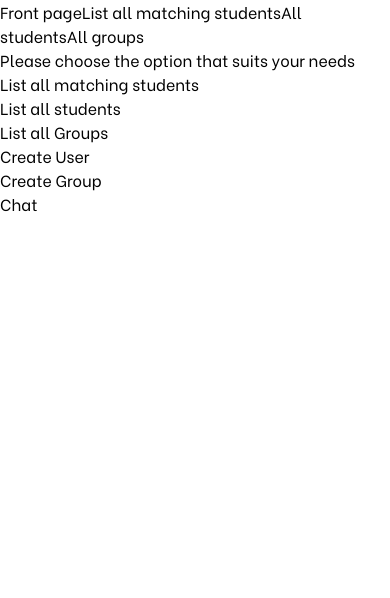
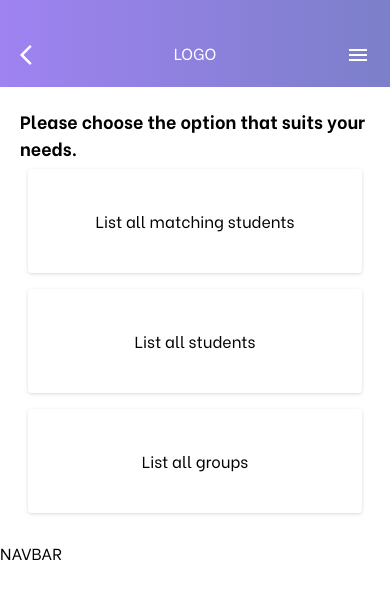
Before and after one commit to sanderns/pro201-exam, a React (Vite) app in the folder client/: page / in a window 390 px wide. Shown: the top 598 px of the page. Built offline with nearby package versions, Linux system fonts and the light colour scheme.

Commit message:
Added a Top bar for mobile screens and etc

```diff
--- a/client/package.json
+++ b/client/package.json
@@ -24,6 +24,10 @@
     "tailwindcss": "^3.0.24"
   },
   "dependencies": {
+    "@emotion/react": "^11.9.0",
+    "@emotion/styled": "^11.8.1",
+    "@mui/icons-material": "^5.8.0",
+    "@mui/material": "^5.8.1",
     "@parcel/transformer-react-refresh-wrap": "^2.5.0",
     "jest": "^28.1.0",
     "react": "^18.1.0",
--- a/client/public/index.css
+++ b/client/public/index.css
@@ -517,12 +517,20 @@ Ensure the default browser behavior of the `hidden` attribute.
   list-style-type: disc;
 }
 
+.flex-col {
+  flex-direction: column;
+}
+
 .items-center {
   align-items: center;
 }
 
 .justify-center {
   justify-content: center;
+}
+
+.justify-between {
+  justify-content: space-between;
 }
 
 .justify-around {
@@ -591,6 +599,10 @@ Ensure the default browser behavior of the `hidden` attribute.
 .px-4 {
   padding-left: 1rem;
   padding-right: 1rem;
+}
+
+.pt-10 {
+  padding-top: 2.5rem;
 }
 
 .text-center {
--- a/client/src/components/NavCard.jsx
+++ b/client/src/components/NavCard.jsx
@@ -1,12 +1,13 @@
 import React from "react";
 import { Typography } from "./Typography";
 
-export function NavCard({ element, children }) {
+export function NavCard({ href, element, children }) {
   return (
-    <div
+    <a
+      href={href}
       className={`rounded p-10 m-2 bg-white drop-shadow rounded flex justify-center items-center`}
     >
       <Typography element={element}>{children}</Typography>
-    </div>
+    </a>
   );
 }
--- /dev/null
+++ b/client/src/components/UI/TopBar.jsx
@@ -0,0 +1,23 @@
+import React from "react";
+import ArrowBackIosIcon from "@mui/icons-material/ArrowBackIos";
+import MenuIcon from "@mui/icons-material/Menu";
+
+export function TopBar() {
+  function handleClick() {
+    console.log("TODO: Fix this button");
+  }
+
+  return (
+    <div
+      className={`flex justify-between items-center p-5 pt-10 bg-gradient-to-r from-gradient-left to-gradient-right text-white`}
+    >
+      <a href="/">
+        <ArrowBackIosIcon />
+      </a>
+      <div>LOGO</div>
+      <button onClick={handleClick}>
+        <MenuIcon />
+      </button>
+    </div>
+  );
+}
--- a/client/src/index.jsx
+++ b/client/src/index.jsx
@@ -10,6 +10,7 @@ import { CreateUser } from "./pages/createUser";
 import { CreateGroup } from "./pages/createGroups";
 import { ListStudents } from "./listStudents";
 import { FrontPage } from "./pages/frontPage";
+import { Dashboard } from "./pages/Dashboard";
 
 function Application() {
   const isMobile = useMediaQuery({ query: "(max-width: 1024px)" });
@@ -22,16 +23,16 @@ function Application() {
         }}
       >
         <BrowserRouter>
-          <header>
-            <Link to={"/"}>Front page</Link>
-            <Link to={"/AllMatchingStudents"}>List all matching students</Link>
-            <Link to={"/AllStudents"}>All students</Link>
-            <Link to={"/AllGroups"}>All groups</Link>
-            <div className="menu-divider" />
-          </header>
+          {/*<header>*/}
+          {/*  <Link to={"/"}>Front page</Link>*/}
+          {/*  <Link to={"/AllMatchingStudents"}>List all matching students</Link>*/}
+          {/*  <Link to={"/AllStudents"}>All students</Link>*/}
+          {/*  <Link to={"/AllGroups"}>All groups</Link>*/}
+          {/*  <div className="menu-divider" />*/}
+          {/*</header>*/}
           <main>
             <Routes>
-              <Route path={"/"} element={<FrontPage />} />
+              <Route path={"/"} element={<Dashboard />} />
               <Route
                 path={"/AllMatchingStudents"}
                 element={<MatchingStudents />}
--- /dev/null
+++ b/client/src/pages/Dashboard.jsx
@@ -0,0 +1,38 @@
+import React from "react";
+import { Typography } from "../components/Typography";
+import { NavCard } from "../components/NavCard";
+import { TopBar } from "../components/UI/TopBar";
+
+export function Dashboard() {
+  const navigation = [
+    {
+      href: "/AllMatchingStudents",
+      child: "List all matching students",
+    },
+    {
+      href: "/AllStudents",
+      child: "List all students",
+    },
+    {
+      href: "/AllGroups",
+      child: "List all groups",
+    },
+  ];
+
+  return (
+    <>
+      <TopBar />
+      <div className="p-5 flex flex-col justify-between">
+        <Typography element={"h2"} weight={"bold"}>
+          Please choose the option that suits your needs.
+        </Typography>
+        {navigation.map((item, index) => (
+          <NavCard key={index} href={item.href} element={"h3"}>
+            {item.child}
+          </NavCard>
+        ))}
+      </div>
+      <div>NAVBAR</div>
+    </>
+  );
+}
```
Also changed, not shown: 1 other file (tests, documents, lock files or other folders).
